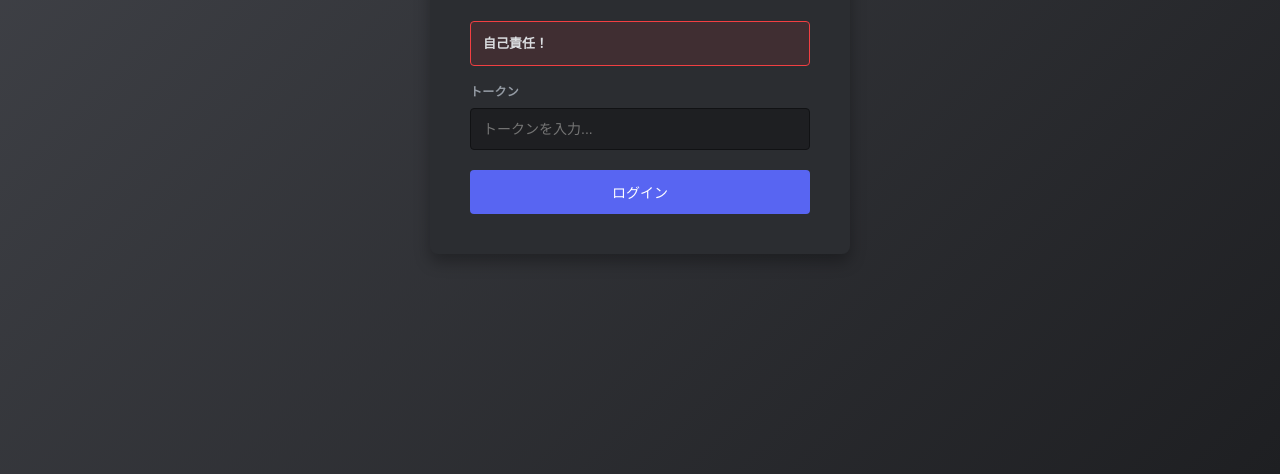
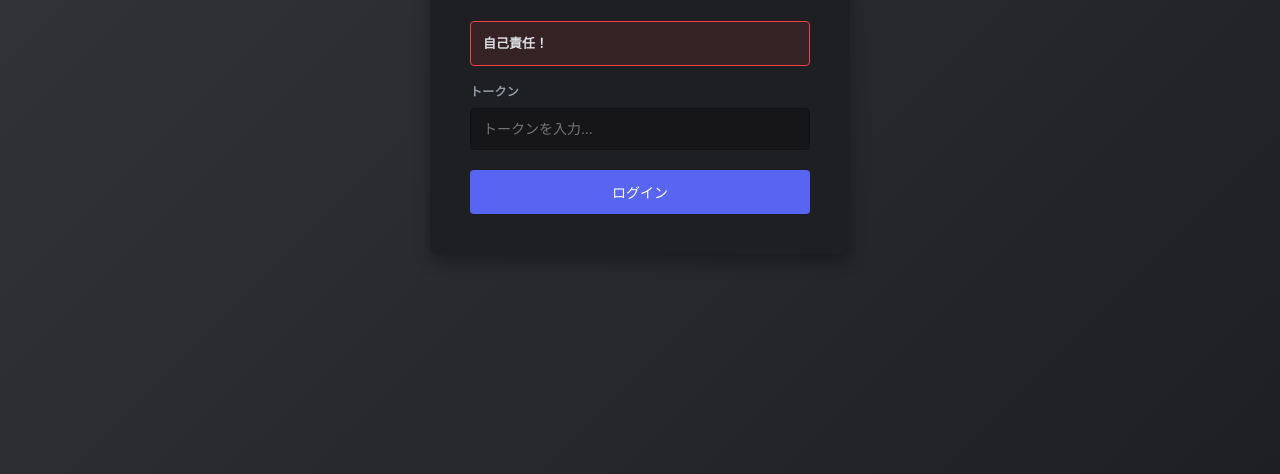
Before and after one commit to taka-4602/discord-http-client, a plain HTML site: page index.html in a window 1280 px wide. Shown: the part 326-800 px from the top of the page. Drawn offline with Linux system fonts and the light colour scheme.

Commit message:
Add files via upload

```diff
--- a/index.html
+++ b/index.html
@@ -6,8 +6,8 @@
     <title>Discord HTTP クライアント</title>
     <style>
         :root {
-            --background-primary: #1e1f22;
-            --background-secondary: #2b2d31;
+            --background-primary: #161618;
+            --background-secondary: #1e1f22;
             --background-tertiary: #111214;
             --header-primary: #f2f3f5;
             --text-primary: #dbdee1;
@@ -281,7 +281,7 @@
             justify-content: center;
             height: 100%;
             padding: 16px;
-            background: linear-gradient(135deg, #43454b 0%, #1e1f22 100%);
+            background: linear-gradient(135deg, #35363a 0%, #1e1f22 100%);
         }
 
         .login-form {
@@ -1619,7 +1619,7 @@
                         <div class="cache-info">
                             <span class="cache-status">キャッシュ: ${this.getCacheSize()}</span>
                             <div class="cache-actions">
-                                <button onclick="client.toggleTheme()" title="テーマを切り替え">テーマ変更</button>
+                                <button onclick="client.toggleTheme()" title="AMOLED Darkテーマに切り替え">AMOLED Dark</button>
                                 <button onclick="client.exportAllCache()" title="すべてのキャッシュをjsonとして保存します">キャッシュを保存</button>
                                 <button onclick="client.clearCache()">キャッシュを削除</button>
                             </div>
```
